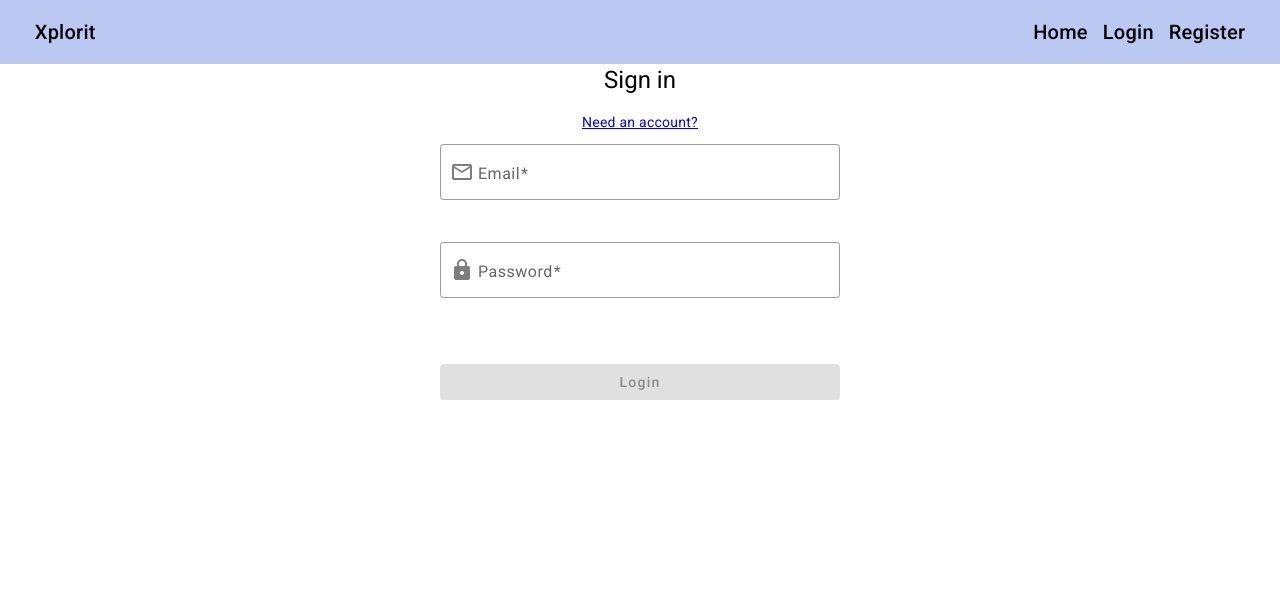
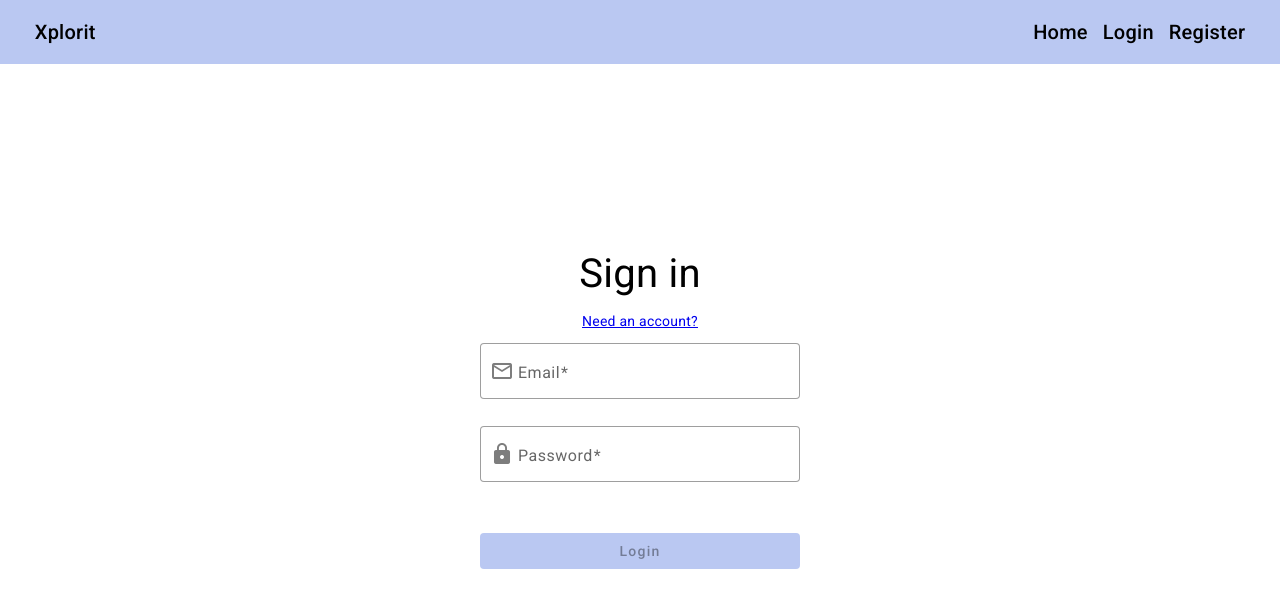
Before and after one commit to kika8919/explorit-webapp, an Angular app: page /login in a window 1280 px wide. Shown: the top 608 px of the page. Built offline with nearby package versions, Linux system fonts and the light colour scheme.

Commit message:
auth css fixed

```diff
--- a/src/app/auth/auth.component.html
+++ b/src/app/auth/auth.component.html
@@ -1,10 +1,8 @@
 <div class="example-container">
   <div class="customer-form" layout="row" layout-align="center center">
-    <span
-      ><h1>
-        {{ title }}
-      </h1></span
-    >
+    <p style="font-size: 2.5rem; padding-bottom: 0.9375rem">
+      {{ title }}
+    </p>
     <p>
       <a [routerLink]="['/login']" *ngIf="authType === 'register'"
         >Have an account?</a
@@ -67,20 +65,13 @@
             >Password is required</mat-error
           >
         </mat-form-field>
-        <!-- <mat-form-field appearance="outline" *ngIf="authType == 'register'">
-      <mat-label>City</mat-label>
-      <input matInput type="text" formControlName="city" />
-    </mat-form-field> -->
-        <!-- <mat-form-field appearance="outline" *ngIf="authType == 'register'">
-      <mat-label>Phone number</mat-label>
-      <input matInput type="text" formControlName="contactDetails" />
-    </mat-form-field> -->
         <app-list-errors [errors]="errors"></app-list-errors>
         <button
           class="submit"
           mat-raised-button
           type="submit"
           [disabled]="!authForm.valid || isSubmitting"
+          style="background-color: rgb(186, 200, 242)"
         >
           {{ authType == "login" ? "Login" : "Sign-up" }}
         </button>
--- a/src/app/auth/auth.component.scss
+++ b/src/app/auth/auth.component.scss
@@ -14,6 +14,7 @@ mat-form-field {
   justify-content: center;
   align-items: center;
   justify-items: center;
+  height: calc(100% - 12vh);
 }
 
 .customer-form {
@@ -21,5 +22,9 @@ mat-form-field {
   flex-direction: column;
   justify-content: center;
   align-items: center;
-  width: 25rem;
+  width: 20rem;
 }
+
+::ng-deep .mat-mdc-form-field-subscript-wrapper {
+  margin-bottom: -1.25em;
+}
```
